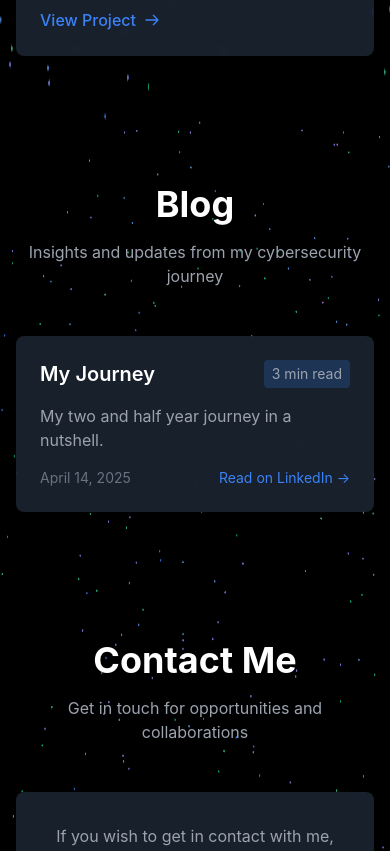
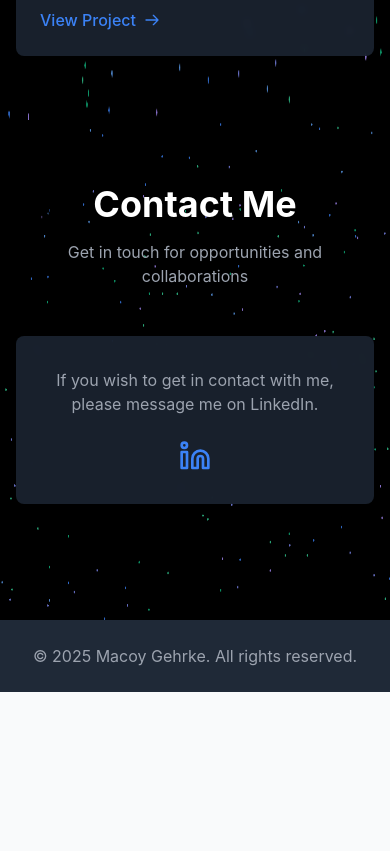
Before and after one commit to MMGehrke/Portfolio, a React (Create React App) app: page / in a window 390 px wide. Shown: the part 4500-5351 px from the top of the page. After the commit the page ends 5192 px from the top, so only its background shows below. Built offline with nearby package versions, Linux system fonts and the light colour scheme.

Commit message:
Remove Blog section and navigation link

```diff
--- a/src/App.tsx
+++ b/src/App.tsx
@@ -7,7 +7,6 @@ import About from './components/About';
 import Education from './components/Education';
 import Projects from './components/Projects';
 import Contact from './components/Contact';
-import Blog from './components/Blog';
 import ParticleBackground from './components/ParticleBackground';
 
 function App() {
@@ -25,7 +24,6 @@ function App() {
             <About />
             <Education />
             <Projects />
-            <Blog />
             <Contact />
             {/* Additional sections will be added here */}
           </main>
--- a/src/components/Blog.tsx
+++ /dev/null
@@ -1,73 +0,0 @@
-import React from 'react';
-import { motion } from 'framer-motion';
-import ParticleBackground from './ParticleBackground';
-
-interface BlogPost {
-  id: number;
-  title: string;
-  description: string;
-  readTime: string;
-  date: string;
-}
-
-const blogPosts: BlogPost[] = [
-  {
-    id: 2,
-    title: "My Journey",
-    description: "My two and half year journey in a nutshell.",
-    readTime: "3 min read",
-    date: "April 14, 2025"
-  }
-];
-
-const Blog = () => {
-  return (
-    <section id="blog" className="section relative">
-      <ParticleBackground />
-      <div className="max-w-7xl mx-auto px-4 sm:px-6 lg:px-8 relative z-10">
-        <motion.div
-          initial={{ opacity: 0, y: 20 }}
-          animate={{ opacity: 1, y: 0 }}
-          transition={{ duration: 0.5 }}
-          className="text-center mb-12"
-        >
-          <h2 className="text-4xl font-bold text-white mb-4">Blog</h2>
-          <p className="text-gray-400">Insights and updates from my cybersecurity journey</p>
-        </motion.div>
-
-        <div className="max-w-2xl mx-auto">
-          {blogPosts.map((post, index) => (
-            <motion.article
-              key={post.id}
-              initial={{ opacity: 0, y: 20 }}
-              animate={{ opacity: 1, y: 0 }}
-              transition={{ duration: 0.5, delay: index * 0.1 }}
-              className="bg-dark/80 backdrop-blur-sm rounded-lg p-6 hover:bg-dark/90 transition-colors duration-300"
-            >
-              <div className="flex justify-between items-start mb-4">
-                <h3 className="text-xl font-semibold text-white">{post.title}</h3>
-                <span className="text-sm text-gray-400 bg-primary/20 px-2 py-1 rounded">
-                  {post.readTime}
-                </span>
-              </div>
-              <p className="text-gray-400 mb-4">{post.description}</p>
-              <div className="flex justify-between items-center text-sm text-gray-500">
-                <span>{post.date}</span>
-                <a
-                  href="https://www.linkedin.com/in/macoy-gehrke/"
-                  target="_blank"
-                  rel="noopener noreferrer"
-                  className="text-primary hover:text-primary-dark transition-colors duration-300"
-                >
-                  Read on LinkedIn →
-                </a>
-              </div>
-            </motion.article>
-          ))}
-        </div>
-      </div>
-    </section>
-  );
-};
-
-export default Blog;
--- a/src/components/Navbar.tsx
+++ b/src/components/Navbar.tsx
@@ -20,7 +20,6 @@ const Navbar = () => {
     { name: 'Education', href: '#education' },
     { name: 'Skills', href: '#skills' },
     { name: 'Projects', href: '#projects' },
-    { name: 'Blog', href: '#blog' },
     { name: 'Contact', href: '#contact' },
   ];
 
```
